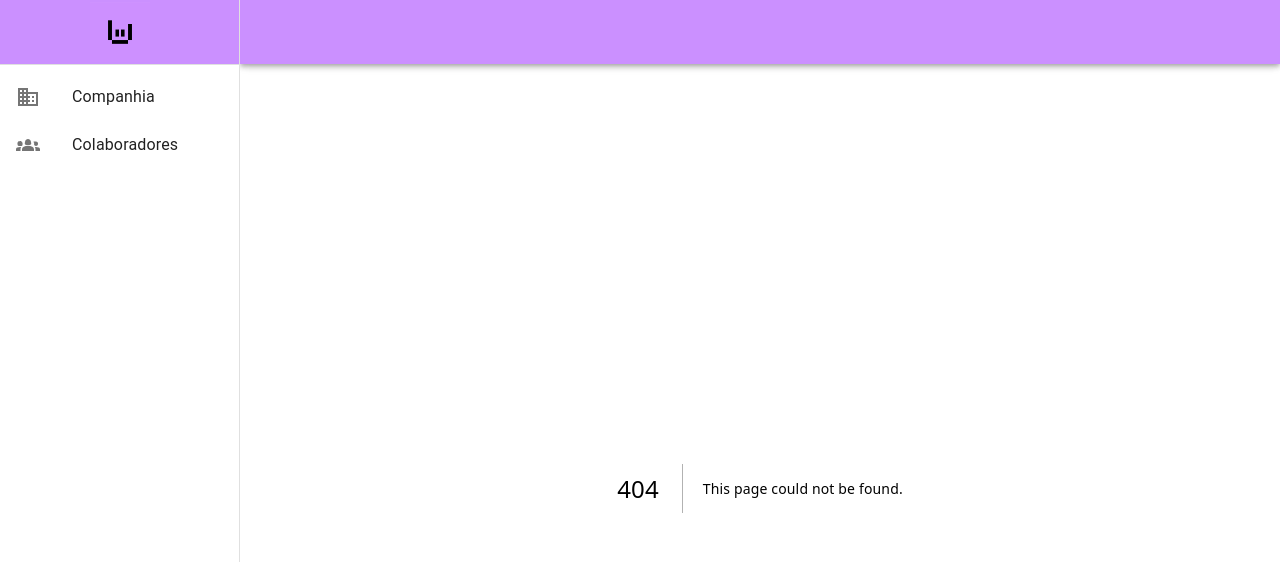
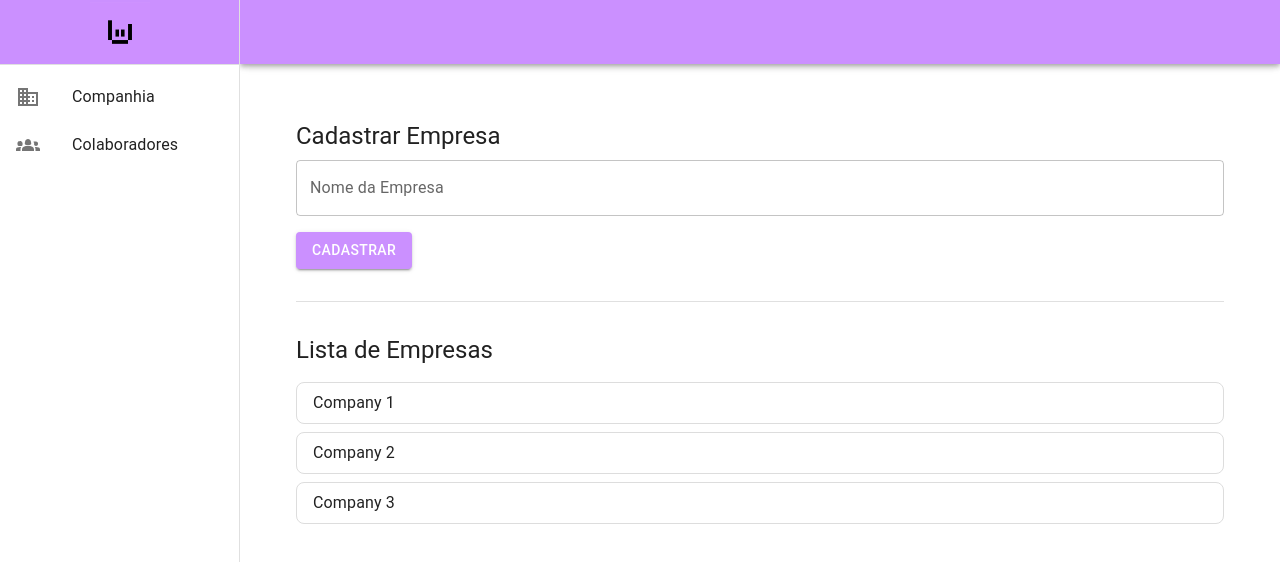
Before and after one commit to lucsduartee/qulture-challenge-client, a Next.js app: page /company in a window 1280 px wide. Before the commit this address had no page. Shown: the top 562 px of the page. Built offline with nearby package versions, Linux system fonts and the light colour scheme.

Commit message:
feat: add static company page

```diff
--- /dev/null
+++ b/pages/company/index.jsx
@@ -0,0 +1,78 @@
+import * as React from 'react';
+import { useState } from 'react';
+import { Box, Button, TextField, Typography, List, ListItem, Divider, Card, CardContent } from '@mui/material';
+
+export default function Company() {
+  const [companies, setCompanies] = useState([
+    { id: 1, name: 'Company 1' },
+    { id: 2, name: 'Company 2' },
+    { id: 3, name: 'Company 3' }
+  ]);
+  const [newCompanyName, setNewCompanyName] = useState('');
+  const [selectedCompany, setSelectedCompany] = useState(null);
+
+  const handleAddCompany = () => {
+    if (newCompanyName.trim() === '') return;
+    const newCompany = { id: companies.length + 1, name: newCompanyName };
+    setCompanies([...companies, newCompany]);
+    setNewCompanyName('');
+  };
+
+  return (
+    <Box sx={{ display: 'flex', flexDirection: 'column', gap: 4, p: 4 }}>
+      <Box>
+        <Typography variant="h5" gutterBottom>Cadastrar Empresa</Typography>
+        <TextField
+          label="Nome da Empresa"
+          variant="outlined"
+          fullWidth
+          value={newCompanyName}
+          onChange={(e) => setNewCompanyName(e.target.value)}
+          sx={{ mb: 2 }}
+        />
+        <Button
+          variant="contained"
+          onClick={handleAddCompany}
+          sx={{ backgroundColor: '#CB90FF' }}
+        >
+          Cadastrar
+        </Button>
+      </Box>
+
+      <Divider />
+
+      <Box>
+        <Typography variant="h5" gutterBottom>Lista de Empresas</Typography>
+        <List>
+          {companies.map((company) => (
+            <ListItem
+              key={company.id}
+              button
+              onClick={() => setSelectedCompany(company)}
+              sx={{ mb: 1, border: '1px solid #ddd', borderRadius: 2 }}
+            >
+              {company.name}
+            </ListItem>
+          ))}
+        </List>
+      </Box>
+
+      {selectedCompany && (
+
+        <>
+          <Divider />
+
+          <Box>
+            <Typography variant="h5" gutterBottom>Detalhes da Empresa</Typography>
+            <Card>
+              <CardContent>
+                <Typography variant="h6">Nome:</Typography>
+                <Typography>{selectedCompany.name}</Typography>
+              </CardContent>
+            </Card>
+          </Box>
+        </>
+      )}
+    </Box>
+  );
+}
```
